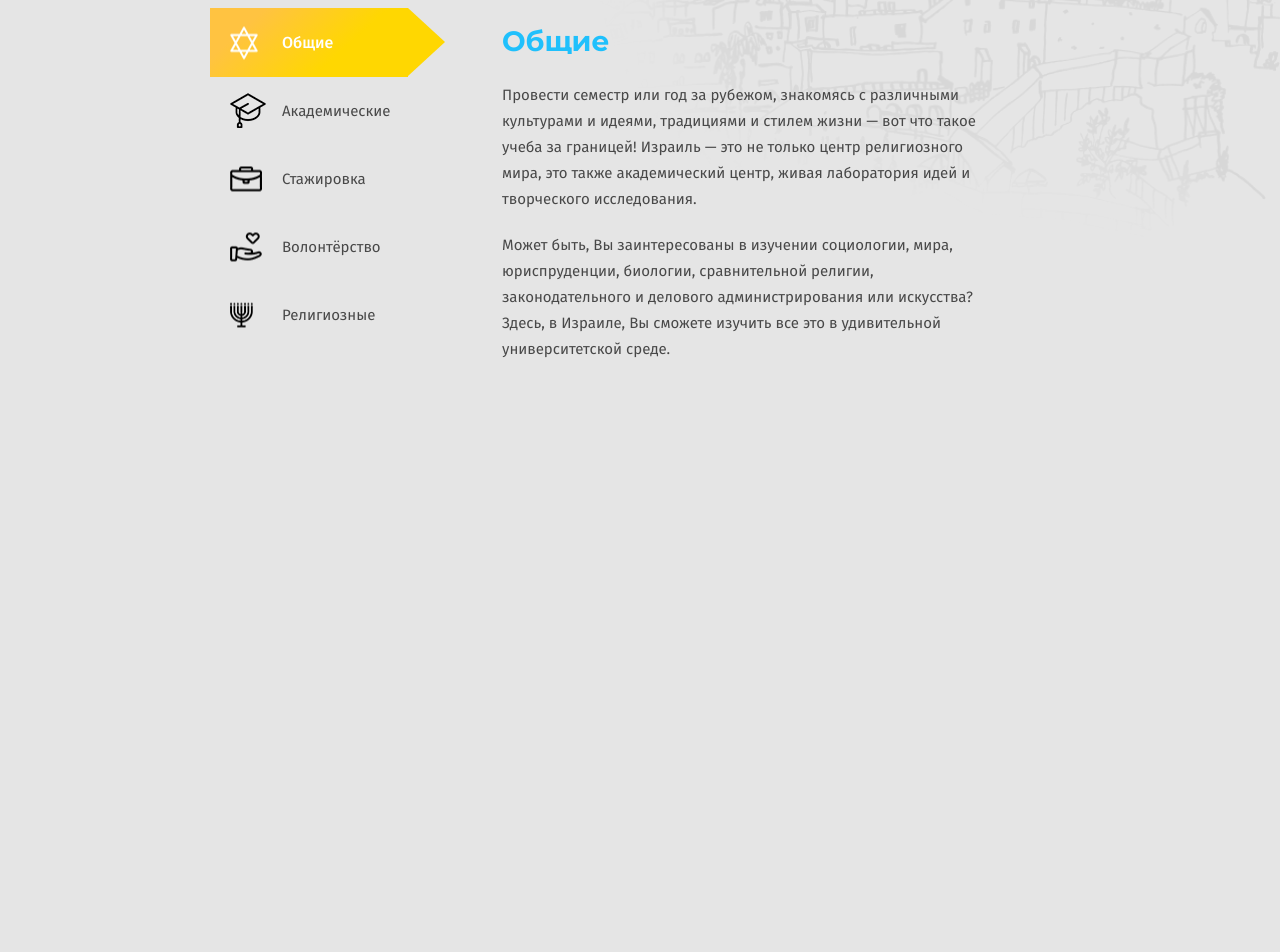
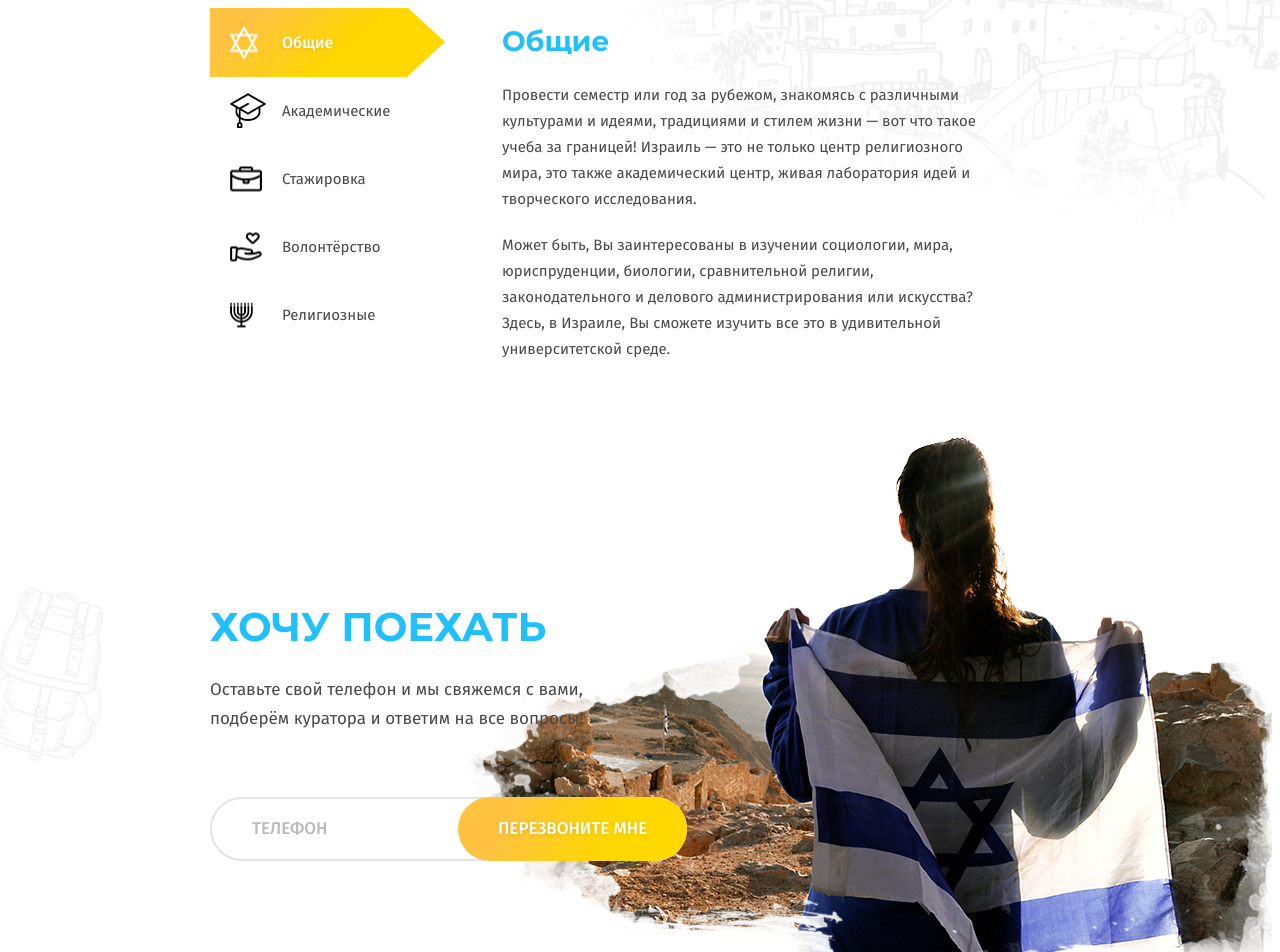
Before and after one commit to redsmoke19/Isreal, a website: page source/pug/index.pug in a window 1280 px wide. Shown: the part 1848-2800 px from the top of the page. Before the commit the page ends 2210 px from the top, so only its background shows below. Drawn offline with nearby package versions, Linux system fonts and the light colour scheme; files that its build step writes are made by us from their sources; files whose address does not match are found by name.

Commit message:
Начал верстку блока Хочу поехать

```diff
--- a/source/pug/index.pug
+++ b/source/pug/index.pug
@@ -6,3 +6,4 @@ block variables
 block content
   include modules/about
   include modules/programs
+  include modules/to-go
--- /dev/null
+++ b/source/pug/modules/to-go.pug
@@ -0,0 +1,8 @@
+section.s-to-go
+  .container
+    .to-go
+      h2.to-go__title.section__title Хочу поехать
+      p.to-go__text Оставьте свой телефон и мы свяжемся с вами, подберём куратора и ответим на все вопросы!
+      form.to-go__form
+        input.to-go__phone(type="tel" placeholder="Телефон")
+        button.to-go__submit.section__button(type="submit") Перезвоните мне
--- a/source/sass/modules/modules.scss
+++ b/source/sass/modules/modules.scss
@@ -2,3 +2,4 @@
 @import "about";
 @import "small-blocks";
 @import "programs";
+@import "to-go";
--- a/source/sass/modules/programs.scss
+++ b/source/sass/modules/programs.scss
@@ -12,6 +12,7 @@
 }
 
 .programs {
+  margin-bottom: 240px;
   padding-left: 100px;
   &__title {
     margin-bottom: 83px;
@@ -41,6 +42,7 @@
       font-size: 16px;
       line-height: 19px;
       position: relative;
+      text-shadow: 0 1px 4px rgba(0, 0, 0, 0.12);
       &::after {
         content: "";
         border-style: solid;
--- a/source/sass/modules/small-blocks.scss
+++ b/source/sass/modules/small-blocks.scss
@@ -6,4 +6,24 @@
     line-height: 49px;
     text-transform: uppercase;
   }
+  &__button {
+    background: $gradient-color;
+    border-radius: 80px;
+    border: none;
+    color: $white;
+    cursor: pointer;
+    font-family: $medium-font;
+    font-size: 17px;
+    line-height: 20px;
+    padding: 20px 40px;
+    text-transform: uppercase;
+    text-shadow: 0 1px 4px rgba(0, 0, 0, 0.12);
+    transition: all linear 0.5s;
+    &:hover {
+      background: linear-gradient(143.55deg, #ffc341 -50.3%, #ffd701 63.1%);
+    }
+    &:active {
+      background: radial-gradient(150% 119.49% at 50% 50.85%, rgba(0, 0, 0, 0) 30.67%, rgba(3, 3, 3, 0.24) 100%), linear-gradient(143.55deg, #FFC341 -50.3%, #FFD701 63.1%);
+    }
+  }
 }
--- /dev/null
+++ b/source/sass/modules/to-go.scss
@@ -0,0 +1,60 @@
+.s-to-go {
+  &::before {
+    background: url("../img/to-go_bg.png") center no-repeat;
+    background-size: cover;
+    content: "";
+    height: 594px;
+    position: absolute;
+    right: 0;
+    top: -213px;
+    width: 818px;
+  }
+  &::after {
+    background: url("../img/to-go_backpack.png") center no-repeat;
+    background-size: contain;
+    content: "";
+    height: 226px;
+    position: absolute;
+    left: -37px;
+    top: -40px;
+    width: 167px;
+  }
+}
+
+.to-go {
+  margin-bottom: 322px;
+  padding-left: 100px;
+  &__title {
+    margin-bottom: 24px;
+  }
+  &__text {
+    font-size: 17px;
+    line-height: 29px;
+    max-width: 400px;
+    margin-bottom: 64px;
+  }
+  &__form {
+    display: flex;
+    flex-direction: row;
+  }
+  &__phone {
+    border: 2px solid $border-color;
+    border-radius: 80px;
+    color: $base-text-color;
+    font-family: $medium-font;
+    font-size: 17px;
+    line-height: 20px;
+    padding: 20px 250px 20px 40px;
+    text-transform: uppercase;
+    width: 477px;
+    &::placeholder {
+      opacity: 0.5;
+    }
+    &:focus {
+      border-color: #ffc341;
+    }
+  }
+  &__submit {
+    margin-left: -229px;
+  }
+}
--- a/source/sass/style.scss
+++ b/source/sass/style.scss
@@ -8,7 +8,7 @@ html {
 }
 
 body {
-  background-color: $background-color;
+  background-color: $white;
   color: $base-text-color;
   font-family: $main-font;
   height: 100%;
--- a/source/sass/utils/vars.scss
+++ b/source/sass/utils/vars.scss
@@ -6,6 +6,7 @@ $black: #000000;
 $background-color: #e5e5e5;
 $base-text-color: #484848;
 $blue-color: #1fc0fc;
+$border-color: #e3e3e3;
 $hover-blue-color: #63d3fd;
 $active-color: #f4f4f4;
 $yellow-color: #ffc341;
```
Also changed, not shown: build/css/styles.min.css, build/img/to-go_backpack.png (added), build/img/to-go_bg.png (added), build/index.html, source/img/to-go_backpack.png (added), source/img/to-go_bg.png (added), 1 other file.
